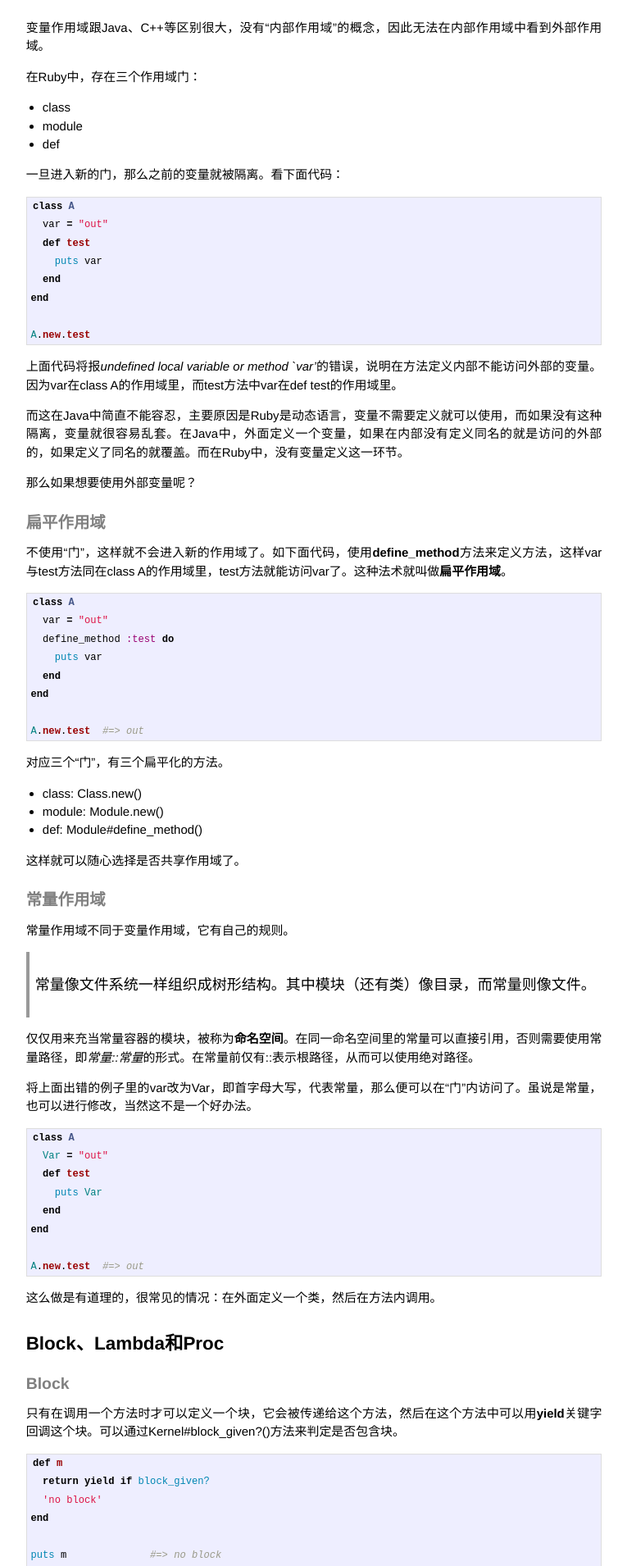
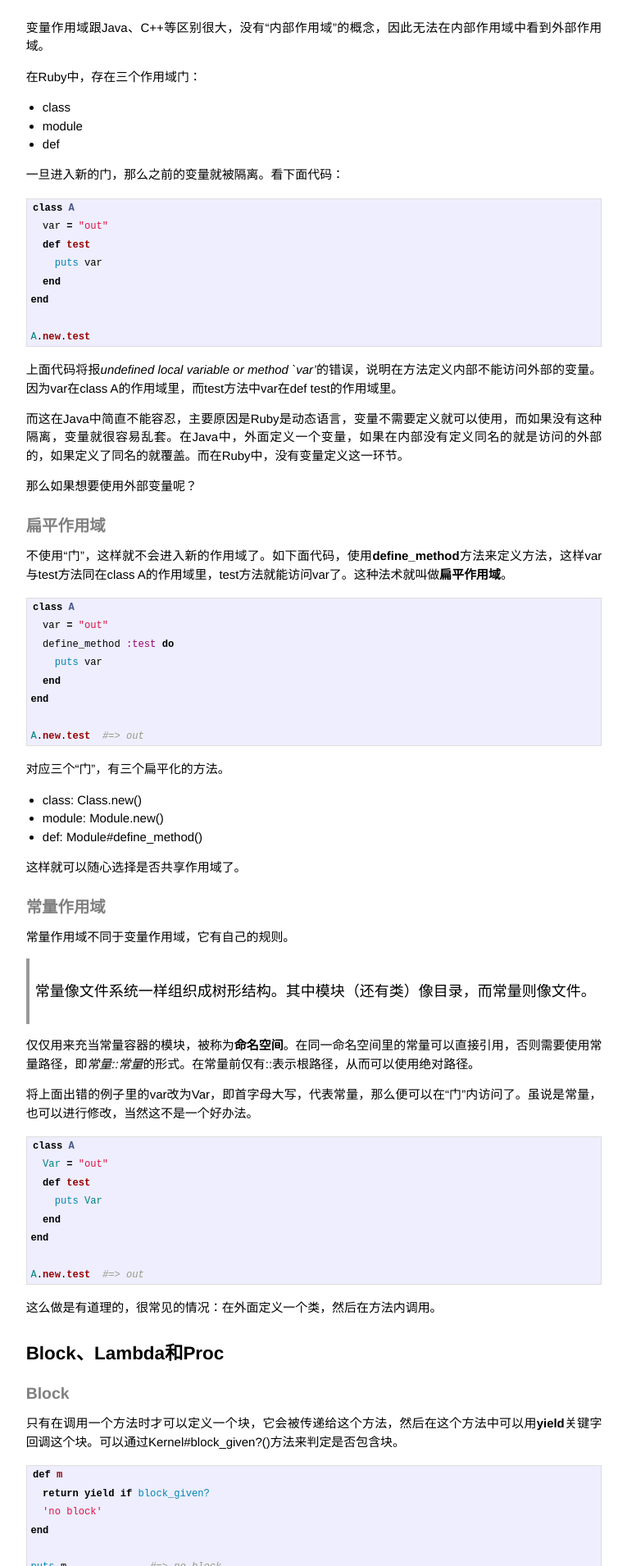
Before and after one commit to hulkfu/hulkfoo.github.io, a Jekyll site: the page built from _posts/2014-02-18-metaprogramming-ruby.md, in a window 1280 px wide. Shown: the part 382-2292 px from the top of the page at 82% size, without its empty margins (257-1022 px from the left). Built offline with Jekyll 4.4.1, drawn with Linux system fonts in a browser that asks for light colours; Markdown is read by kramdown in place of the engine named in the settings; comment, search, counter and statistics services are not loaded.

Commit message:
code css.

```diff
--- a/css/main.css
+++ b/css/main.css
@@ -152,6 +152,7 @@ blockquote {
   border: 1px solid #ddd;
   background-color: #eef;
   padding: 0 .4em;
+  margin: 17px 0;
 }
 
 .post ul, .post ol {
```
